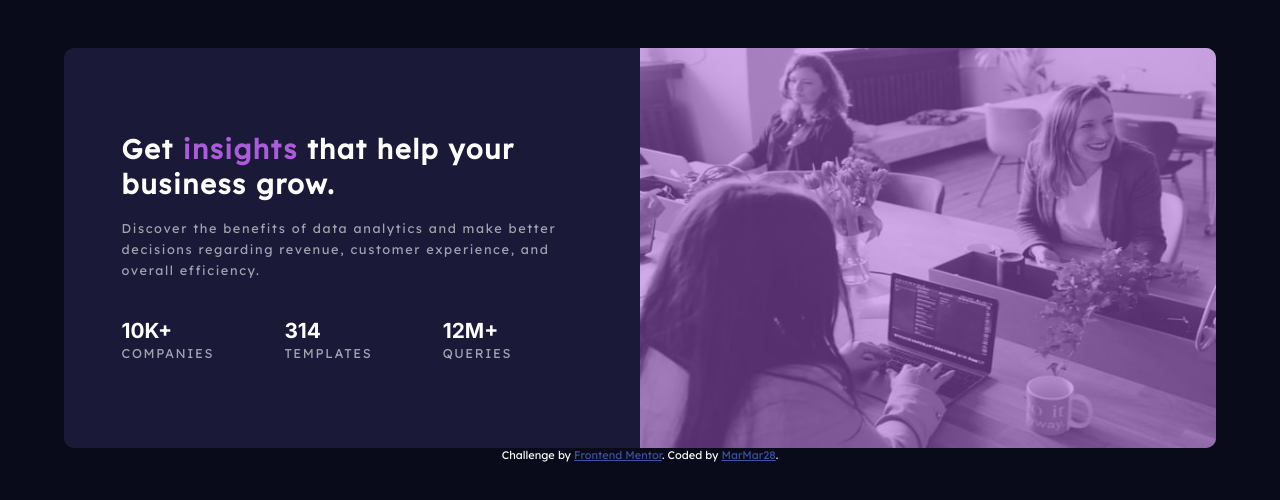
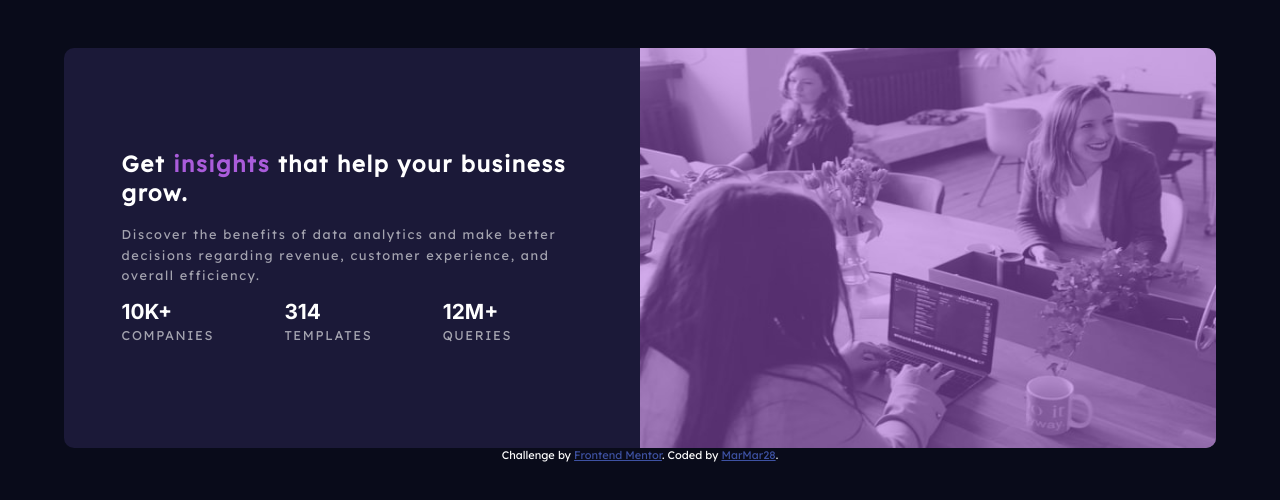
Before and after one commit to Marmar28/marmar28.github.io, a plain HTML site: page index.html in a window 1280 px wide. Drawn offline with Linux system fonts and the light colour scheme.

Commit message:
Update style.css

```diff
--- a/css/style.css
+++ b/css/style.css
@@ -171,8 +171,8 @@ body{
     }
 
     .title{
-        font-size: 1.7rem;
-        line-height: 2.2rem;
+        font-size: 1.4rem;
+        line-height: 1.8rem;
         letter-spacing: 0.1rem;
     }
 
@@ -182,7 +182,7 @@ body{
     }
 
     .container-stats p{
-        margin-top: 2.5rem;
+        margin-top: 1rem;
         margin-right: auto;
     }
 
```
